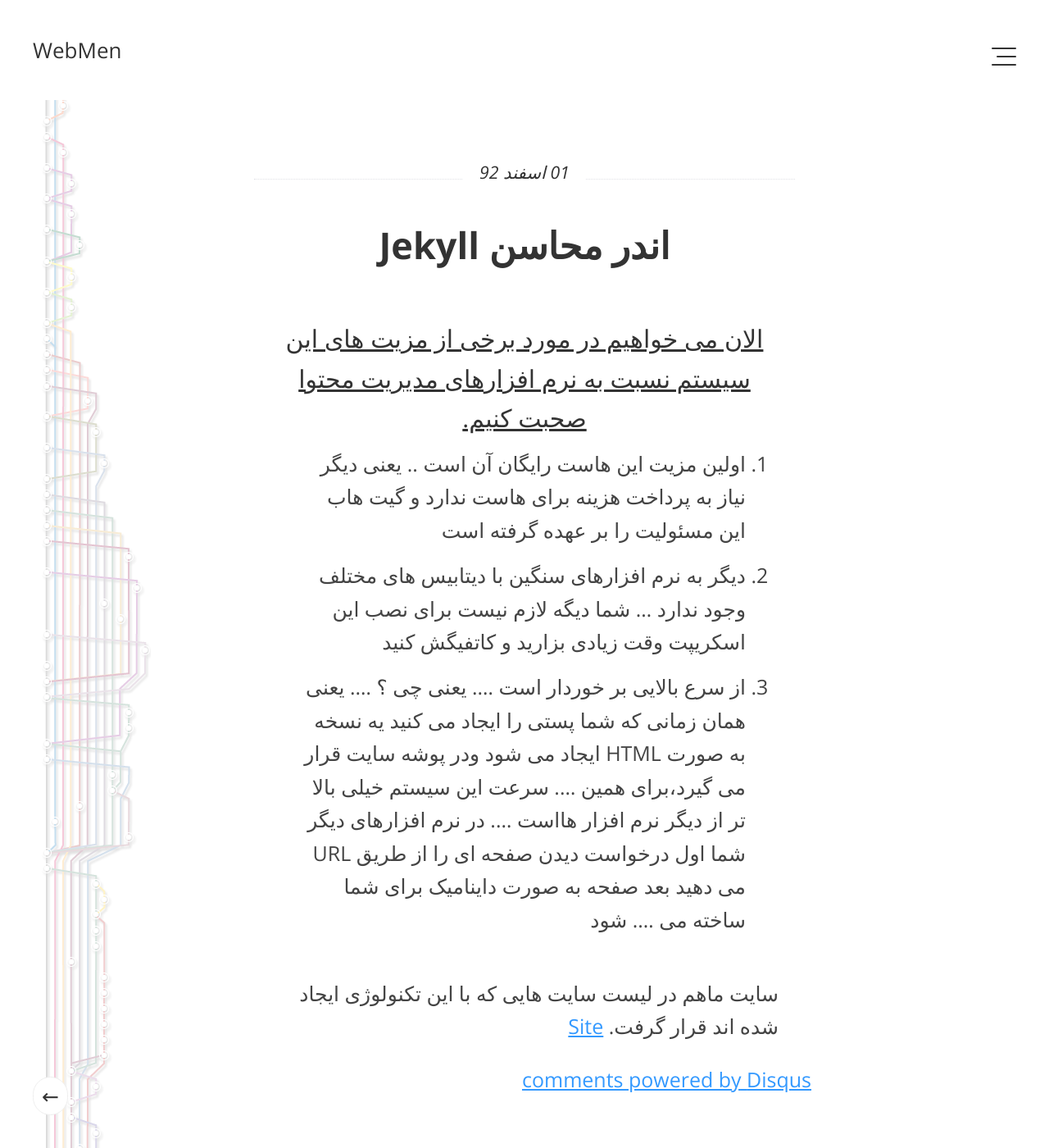
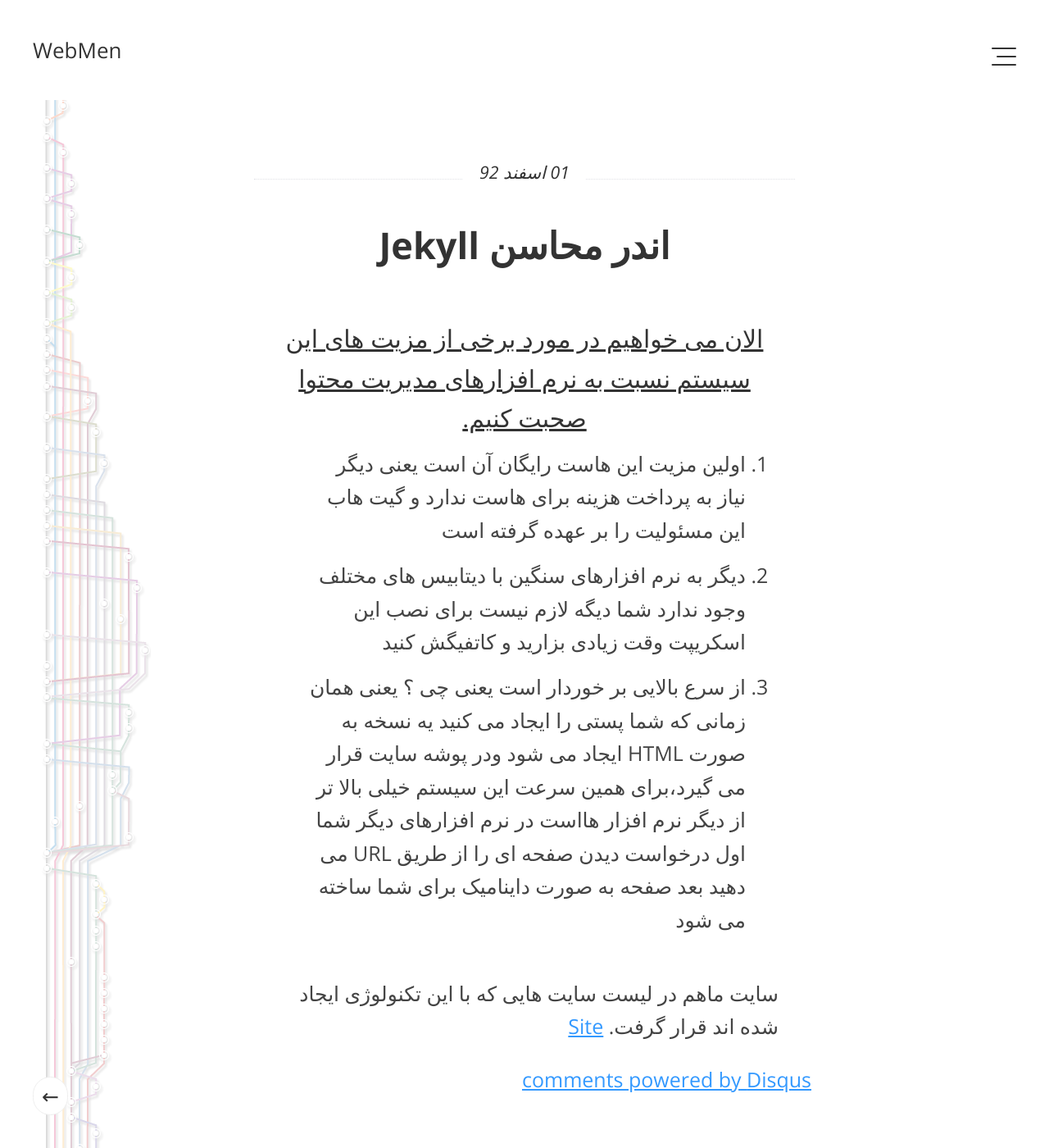
Before and after one commit to ALYREZA/blog, a Jekyll site: the page built from _posts/2014-02-20-a-little-about-jekyll.markdown, in a window 1280 px wide and 1400 px high. Shown: the whole window at 82% size. Built offline with Jekyll 4.4.1, drawn with Linux system fonts in a browser that asks for light colours; Markdown is read by kramdown in place of the engine named in the settings; comment, search, counter and statistics services are not loaded.

```diff
--- a/_posts/2014-02-20-a-little-about-jekyll.markdown
+++ b/_posts/2014-02-20-a-little-about-jekyll.markdown
@@ -8,13 +8,13 @@ tarikh: "01 اسفند 92"
 ---
 ####الان می خواهیم در مورد برخی از مزیت های این سیستم نسبت به نرم افزارهای مدیریت محتوا صحبت کنیم.
 1. اولین مزیت این  هاست رایگان آن است
-..  یعنی دیگر نیاز به پرداخت هزینه برای هاست ندارد و گیت هاب این مسئولیت را بر عهده گرفته است
+   یعنی دیگر نیاز به پرداخت هزینه برای هاست ندارد و گیت هاب این مسئولیت را بر عهده گرفته است
 2. دیگر به نرم افزارهای سنگین با دیتابیس های مختلف وجود ندارد
-...  شما دیگه لازم نیست برای نصب این اسکریپت وقت زیادی بزارید و کاتفیگش کنید
+   شما دیگه لازم نیست برای نصب این اسکریپت وقت زیادی بزارید و کاتفیگش کنید
 3. از سرع بالایی بر خوردار است
-....  یعنی چی ؟
-....  یعنی همان زمانی که شما پستی را ایجاد می کنید یه نسخه به صورت HTML ایجاد می شود ودر پوشه سایت قرار می گیرد،برای همین ....  سرعت این سیستم خیلی بالا تر از دیگر نرم افزار هااست
-....  در نرم افزارهای دیگر شما اول درخواست دیدن صفحه ای را از طریق URL می دهید بعد صفحه به صورت داینامیک برای شما ساخته می ....  شود
+   یعنی چی ؟
+   یعنی همان زمانی که شما پستی را ایجاد می کنید یه نسخه به صورت HTML ایجاد می شود ودر پوشه سایت قرار می گیرد،برای همین    سرعت این سیستم خیلی بالا تر از دیگر نرم افزار هااست
+   در نرم افزارهای دیگر شما اول درخواست دیدن صفحه ای را از طریق URL می دهید بعد صفحه به صورت داینامیک برای شما ساخته می    شود
 
 سایت ماهم در لیست سایت هایی که با این تکنولوژی ایجاد شده اند قرار گرفت.
 [Site](https://github.com/jekyll/jekyll/wiki/sites)
```
